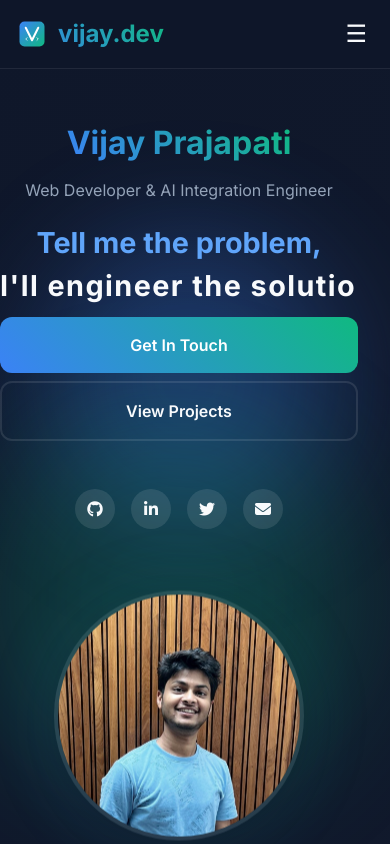
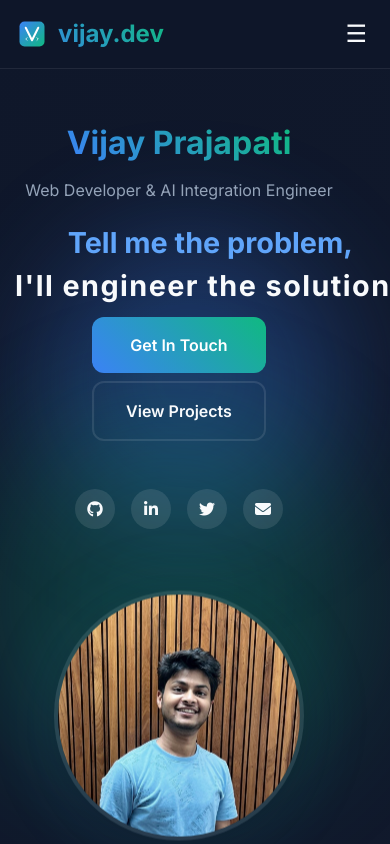
Before and after one commit to Vijay-2005/vijaydevReactVite, a React (Vite) app: page / in a window 390 px wide. Shown: the top 844 px of the page. Built offline with nearby package versions, Linux system fonts and the light colour scheme.

Commit message:
responsive ness

```diff
--- a/src/App.css
+++ b/src/App.css
@@ -79,6 +79,8 @@
   z-index: 2;
   max-width: 1400px;
   width: 100%;
+  padding-left: 15px;
+  padding-right: 15px;
 }
 
 .hero-section .row {
@@ -98,6 +100,7 @@
   text-align: left;
   position: relative;
   z-index: 3;
+  max-width: 100%;
 }
 
 /* Call to action buttons */
@@ -1112,7 +1115,10 @@ main {
 
   .hero-section .hero-content {
     text-align: center;
-    padding: 1rem 0;
+    padding: 1rem 1rem;
+    align-items: center;
+    width: 100%;
+    max-width: 100%;
   }
 
   .profile-image-container {
@@ -1781,6 +1787,28 @@ main {
   }
 }
 
+/* Social icons mobile adjustment */
+@media (max-width: 992px) {
+  .social-icons {
+    justify-content: center;
+  }
+
+  .hero-content {
+    align-items: center;
+    text-align: center;
+  }
+
+  .tagline {
+    margin: 0 auto;
+    max-width: 400px;
+    text-align: center;
+  }
+
+  .cta-buttons {
+    justify-content: center;
+  }
+}
+
 /* Project link tag styling */
 .project-link-tag {
   background: rgba(59, 130, 246, 0.2) !important;
--- a/src/App.jsx
+++ b/src/App.jsx
@@ -22,16 +22,15 @@ function App() {
         {/* Hero Section */}
         <section id="home" className="hero-section">
           <div className="container">
-            <div className="row">
-              {/* Left side with tagline and buttons */}
-              <div className="col-12 col-lg-6">
+            <div className="row">              {/* Left side with tagline and buttons */}
+              <div className="col-12 col-lg-6 d-flex justify-content-center justify-content-lg-start">
                 <div className="hero-content">
                   <h1 className="mb-3">
                     <span className="gradient-text">Vijay Prajapati</span>
                   </h1>
                   <p className="mb-4 text-muted">Web Developer & AI Integration Engineer</p>
 
-                  <div className="tagline mb-4">
+                  <div className="tagline mb-4 mx-auto mx-lg-0">
                     <h2 className="highlight-text">Tell me the problem,</h2>
                     <h2 className="mb-3 typewriter">I'll engineer the solution.</h2>
                   </div>
```
